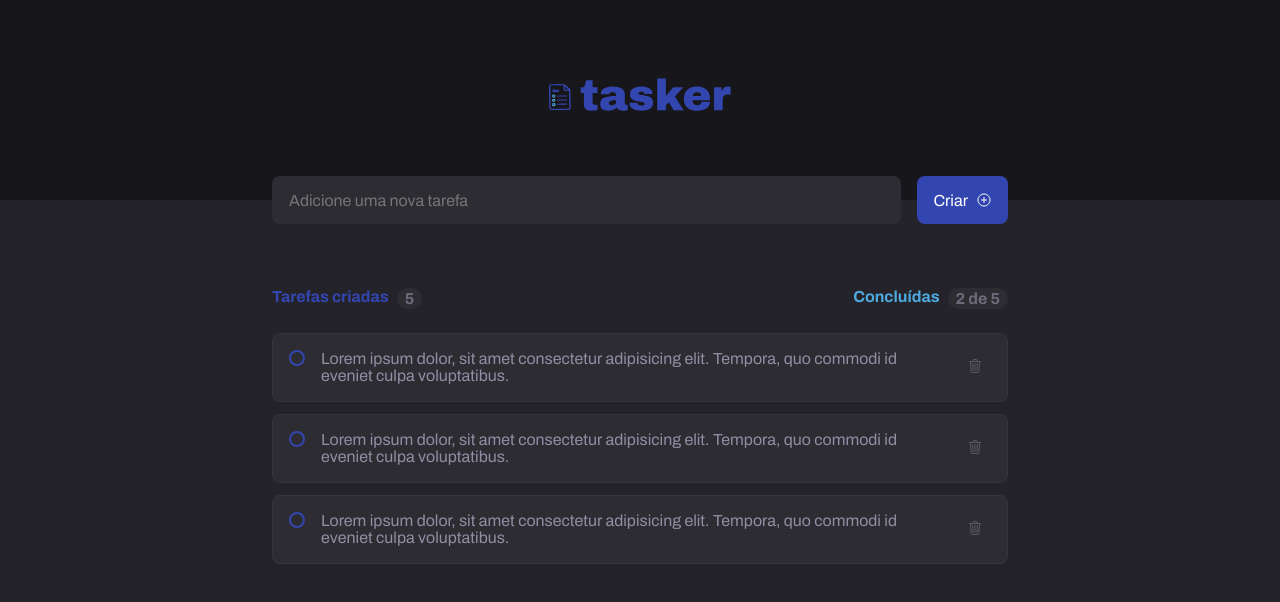
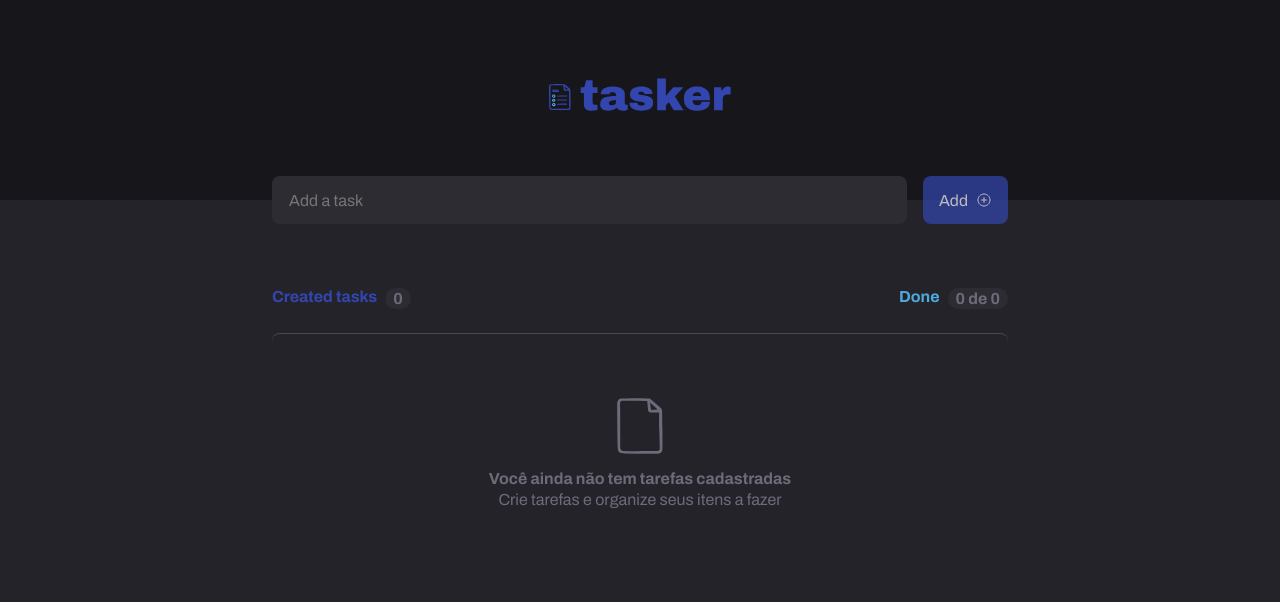
Before and after one commit to belapferreira/tasker, a React (Vite) app: page / in a window 1280 px wide. Shown: the top 602 px of the page. Built offline with nearby package versions, Linux system fonts and the light colour scheme.

Commit message:
feat: add create new task feature

```diff
--- a/package.json
+++ b/package.json
@@ -13,11 +13,13 @@
     "@radix-ui/react-checkbox": "^1.0.4",
     "react": "^18.2.0",
     "react-dom": "^18.2.0",
-    "react-icons": "^4.9.0"
+    "react-icons": "^4.9.0",
+    "uuid": "^9.0.0"
   },
   "devDependencies": {
     "@types/react": "^18.0.37",
     "@types/react-dom": "^18.0.11",
+    "@types/uuid": "^9.0.1",
     "@typescript-eslint/eslint-plugin": "^5.59.0",
     "@typescript-eslint/parser": "^5.59.0",
     "@vitejs/plugin-react": "^4.0.0",
--- a/src/App.tsx
+++ b/src/App.tsx
@@ -1,35 +1,85 @@
+import { ChangeEvent, FormEvent, InvalidEvent, useState } from "react";
+import { v4 as uuidv4 } from "uuid";
+
 import { Task } from "./components/Task";
 import { Input } from "./components/Input";
 import { Button } from "./components/Button";
 import { Header } from "./components/Header";
 import { Summary } from "./components/Summary";
-// import { EmptyState } from "./components/EmptyState";
+import { EmptyState } from "./components/EmptyState";
 
 import styles from "./App.module.css";
 
 import "./global.css";
 
+interface Task {
+  id: string;
+  description: string;
+  isCompleted: boolean;
+}
+
 function App() {
+  const [tasks, setTasks] = useState<Task[]>([]);
+  const [newTask, setNewTask] = useState("");
+
+  const tasksRegistered = tasks?.length;
+
+  const tasksCompleted = tasks.filter((task) => !!task.isCompleted)?.length;
+
+  const shouldShowEmpty = tasksRegistered === 0;
+  const isNewTaskEmpty = newTask?.length === 0;
+
+  const handleNewTaskChanges = (event: ChangeEvent<HTMLInputElement>) => {
+    event.target.setCustomValidity("");
+    setNewTask(event.target.value);
+  };
+
+  const handleNewTaskInvalid = (event: InvalidEvent<HTMLInputElement>) => {
+    event?.target.setCustomValidity("Esse campo é obrigatório");
+  };
+
+  const handleCreateNewTask = (event: FormEvent) => {
+    event.preventDefault();
+
+    const newItem: Task = {
+      id: uuidv4(),
+      isCompleted: false,
+      description: newTask,
+    };
+
+    setTasks([...tasks, newItem]);
+    setNewTask("");
+  };
+
   return (
     <div>
       <Header />
 
       <main className={styles.main}>
         <div className={styles.content}>
-          <div className={styles.newTask}>
-            <Input />
+          <form className={styles.newTask} onSubmit={handleCreateNewTask}>
+            <Input
+              placeholder="Add a task"
+              onChange={handleNewTaskChanges}
+              onInvalid={handleNewTaskInvalid}
+              value={newTask}
+              required
+            />
 
-            <Button />
-          </div>
+            <Button type="submit" disabled={isNewTaskEmpty} />
+          </form>
 
-          <Summary />
+          <Summary total={tasksRegistered} completedAmount={tasksCompleted} />
 
-          <div className={styles.tasks}>
-            <Task />
-            <Task />
-            <Task />
-          </div>
-          {/* <EmptyState /> */}
+          {shouldShowEmpty ? (
+            <EmptyState />
+          ) : (
+            <div className={styles.tasks}>
+              {tasks?.map(({ id, description }) => (
+                <Task key={id} description={description} />
+              ))}
+            </div>
+          )}
         </div>
       </main>
     </div>
--- a/src/components/Button/index.tsx
+++ b/src/components/Button/index.tsx
@@ -1,11 +1,14 @@
+import { ButtonHTMLAttributes } from "react";
 import { IoAddCircleOutline } from "react-icons/io5";
 
 import styles from "./styles.module.css";
 
-export const Button = () => {
+export const Button = ({
+  ...rest
+}: ButtonHTMLAttributes<HTMLButtonElement>) => {
   return (
-    <button className={styles.button}>
-      Criar
+    <button className={styles.button} {...rest}>
+      Add
       <IoAddCircleOutline />
     </button>
   );
--- a/src/components/Button/styles.module.css
+++ b/src/components/Button/styles.module.css
@@ -8,12 +8,16 @@
   gap: 0.5rem;
   height: 3rem;
   padding: 0 1rem;
-  cursor: pointer;
   border-radius: 8px;
   color: var(--white);
   background: var(--blue-500);
 }
 
-.button:hover {
+.button:hover:not([disabled]) {
+  cursor: pointer;
   background: var(--blue-600);
 }
+
+.button:disabled {
+  opacity: 0.7;
+}
--- a/src/components/Input/index.tsx
+++ b/src/components/Input/index.tsx
@@ -1,7 +1,22 @@
+import { InputHTMLAttributes } from "react";
+
 import styles from "./styles.module.css";
 
-export const Input = () => {
+export const Input = ({
+  value,
+  required,
+  onChange,
+  onInvalid,
+  placeholder,
+}: InputHTMLAttributes<HTMLInputElement>) => {
   return (
-    <input placeholder="Adicione uma nova tarefa" className={styles.input} />
+    <input
+      placeholder={placeholder}
+      className={styles.input}
+      onInvalid={onInvalid}
+      required={required}
+      onChange={onChange}
+      value={value}
+    />
   );
 };
--- a/src/components/Summary/index.tsx
+++ b/src/components/Summary/index.tsx
@@ -1,20 +1,27 @@
 import styles from "./styles.module.css";
 
-export const Summary = () => {
+interface SummaryProps {
+  total: number;
+  completedAmount: number;
+}
+
+export const Summary = ({ total, completedAmount }: SummaryProps) => {
   return (
     <div className={styles.heading}>
       <div>
-        <strong>Tarefas criadas</strong>
+        <strong>Created tasks</strong>
 
         <div className={styles.amount}>
-          <strong>5</strong>
+          <strong>{total}</strong>
         </div>
       </div>
       <div>
-        <strong>Concluídas</strong>
+        <strong>Done</strong>
 
         <div className={styles.amount}>
-          <strong>2 de 5</strong>
+          <strong>
+            {completedAmount} de {total}
+          </strong>
         </div>
       </div>
     </div>
--- a/src/components/Task/index.tsx
+++ b/src/components/Task/index.tsx
@@ -4,7 +4,11 @@ import { BiCheck } from "react-icons/bi";
 
 import styles from "./styles.module.css";
 
-export const Task = () => {
+interface TaskProps {
+  description: string;
+}
+
+export const Task = ({ description }: TaskProps) => {
   return (
     <div className={styles.container}>
       <Checkbox.Root className={styles.checkbox}>
@@ -13,10 +17,7 @@ export const Task = () => {
         </Checkbox.Indicator>
       </Checkbox.Root>
 
-      <p>
-        Lorem ipsum dolor, sit amet consectetur adipisicing elit. Tempora, quo
-        commodi id eveniet culpa voluptatibus.
-      </p>
+      <p>{description}</p>
 
       <button className={styles.deleteButton}>
         <IoTrashOutline />
--- a/src/components/Task/styles.module.css
+++ b/src/components/Task/styles.module.css
@@ -12,6 +12,7 @@
 }
 
 .container p {
+  width: 100%;
   color: var(--gray-100);
 }
 
```
Also changed, not shown: 1 other file (tests, documents, lock files or other folders).
